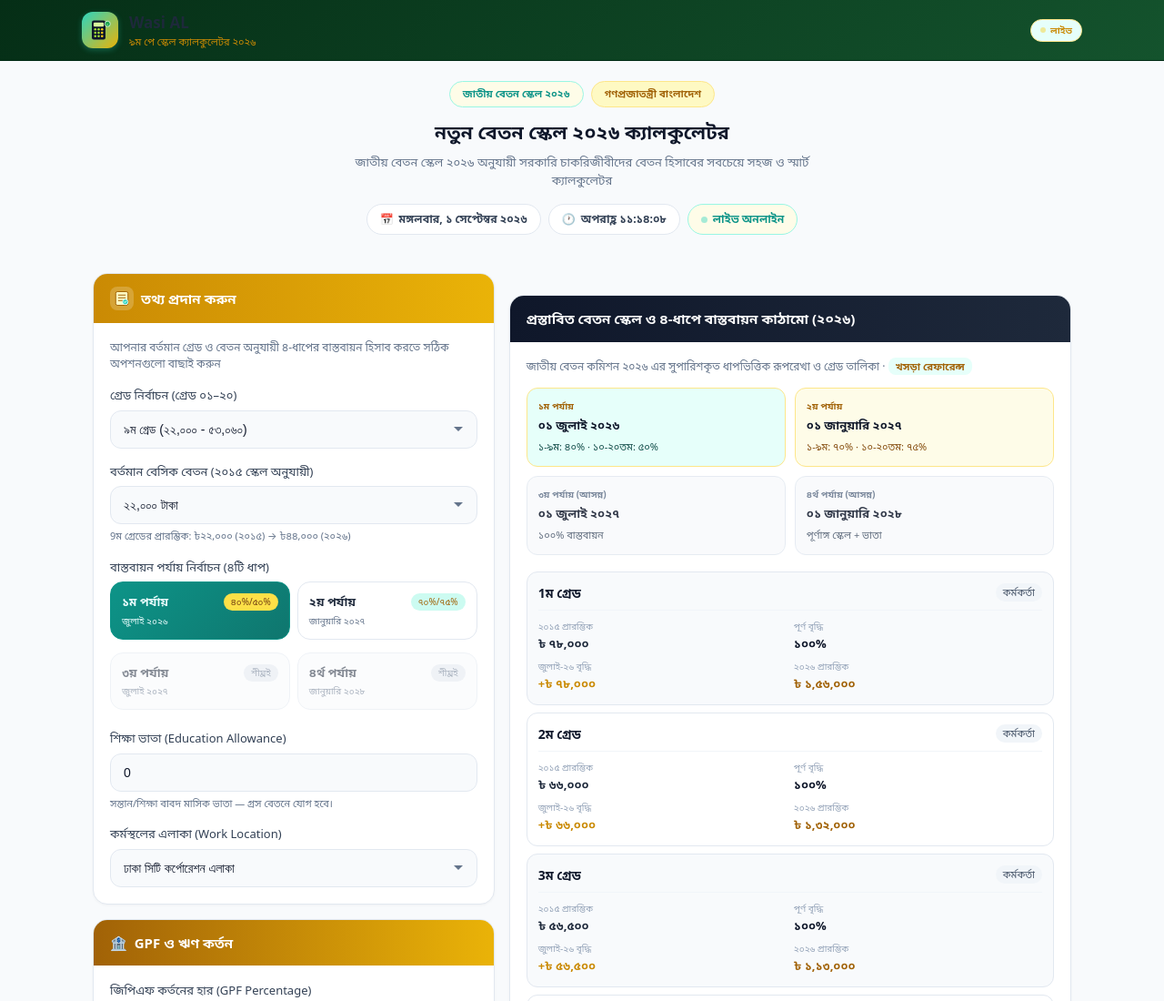
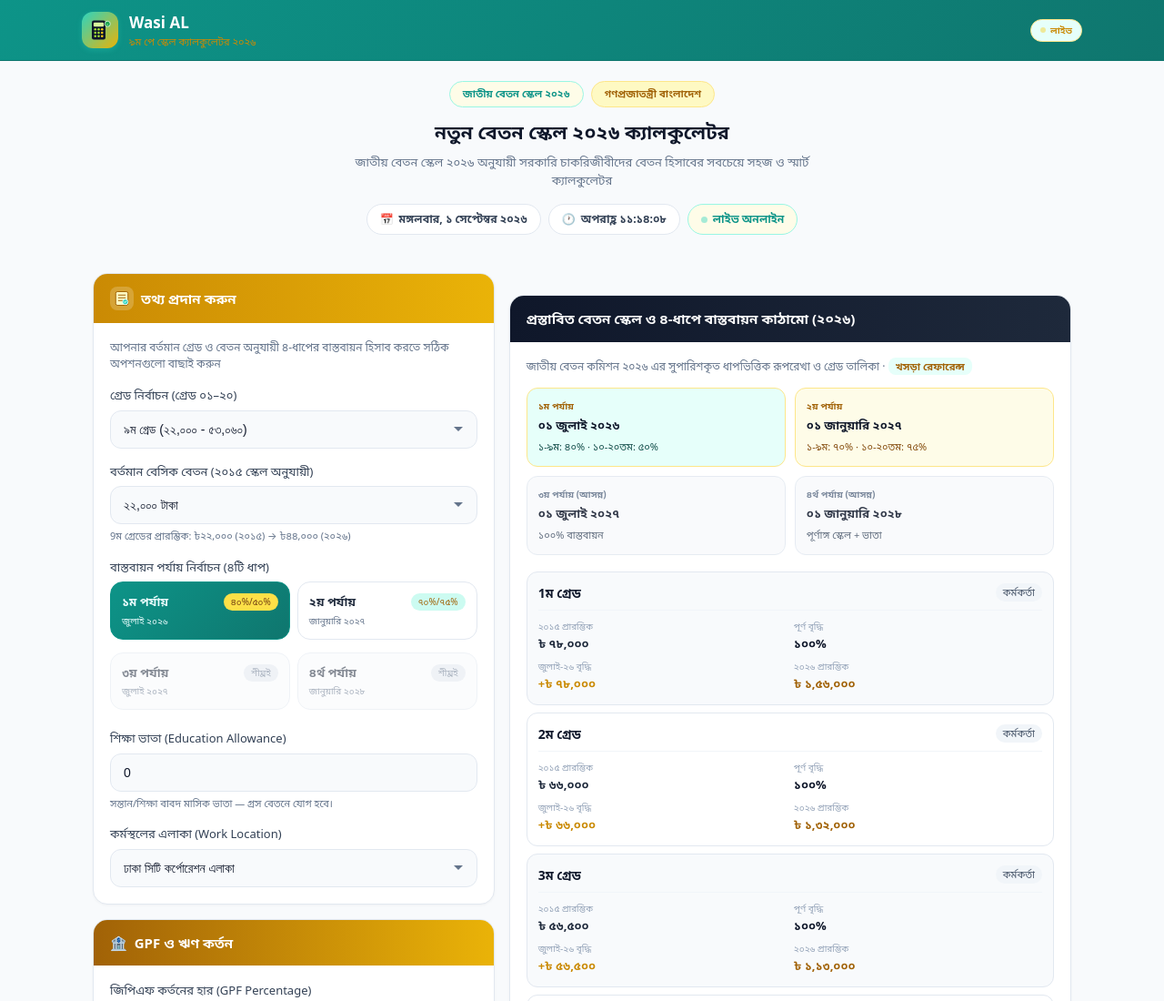
Before and after one commit to WasiaL007/National-9th-Pay-Scale--2026, a plain HTML site: page index.html in a window 1280 px wide. Shown: the top 1100 px of the page at 91% size. Drawn offline with Linux system fonts and the light colour scheme.

Commit message:
Match banner with implementation phase green

```diff
--- a/index.html
+++ b/index.html
@@ -66,7 +66,7 @@
   .splash-source a { color: #5eead4; text-decoration: none; }
 
   header {
-    background: linear-gradient(135deg, #052e16, #14532d); border-bottom: 1px solid #022c16;
+    background: linear-gradient(135deg, #0d9488, #0f766e); border-bottom: 1px solid #0f766e;
     padding: 12px 16px; position: sticky; top: 0; z-index: 40;
   }
   .header-inner { max-width: 1100px; margin: 0 auto; display: flex; align-items: center; gap: 12px; }
@@ -251,7 +251,7 @@
 <text x="54" y="18" font-size="9" fill="#f0fdf4" text-anchor="middle" font-family="sans-serif" font-weight="700">৳</text>
 </svg></div>
       <div class="brand">
-        <h1>Wasi AL</h1>
+        <h1 style="color:#fff">Wasi AL</h1>
         <p>৯ম পে স্কেল ক্যালকুলেটর ২০২৬</p>
       </div>
       <div class="live-pill"><span class="dot"></span> লাইভ</div>
```
